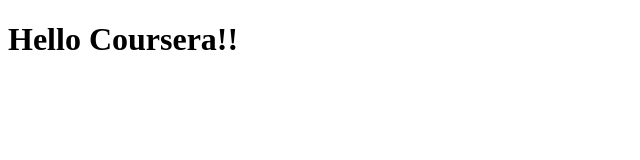
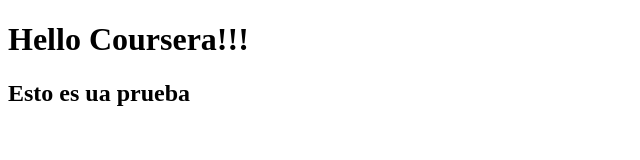
Before and after one commit to jvazquez1/coursera-test, a plain HTML site: page index.html in a window 1280 px wide. Shown: the whole page, without its empty margins (0-640 px from the left). Drawn offline with Linux system fonts and the light colour scheme.

Commit message:
Next version

```diff
--- a/index.html
+++ b/index.html
@@ -5,6 +5,7 @@
     <title>Hello</title>
   </head>
   <body>
-    <h1>Hello Coursera!!</h1>
+    <h1>Hello Coursera!!!</h1>
+    <h2>Esto es ua prueba</h2>
   </body>
 </html>
```
